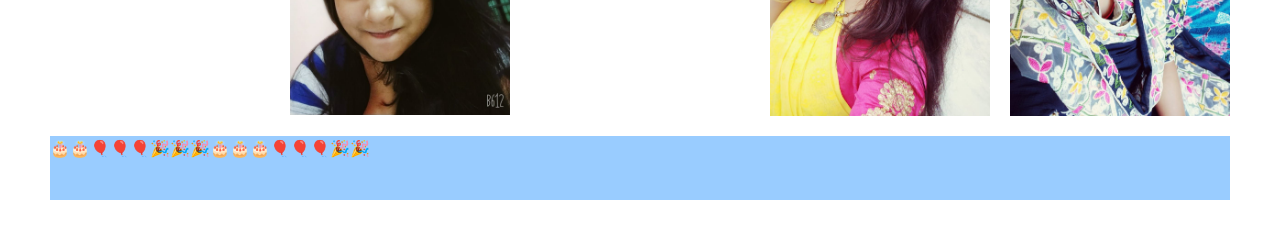
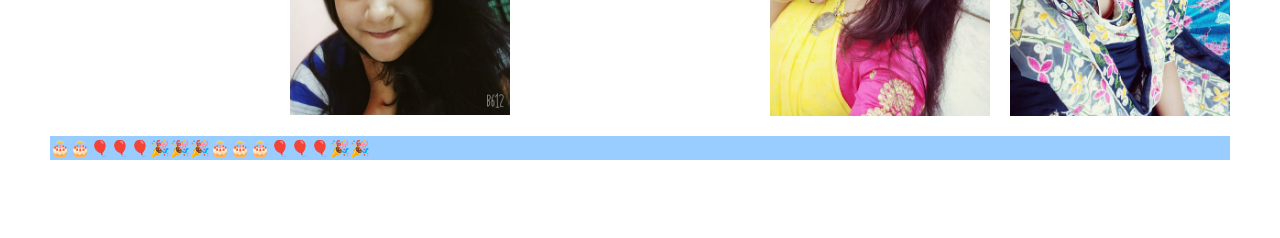
Before and after one commit to debasmitar0y/Gift, a plain HTML site: page index.html in a window 1280 px wide. Shown: the part 1270-1508 px from the top of the page. Drawn offline with nearby package versions, Linux system fonts and the light colour scheme.

Commit message:
Update templatemo-comparto.css

```diff
--- a/css/templatemo-comparto.css
+++ b/css/templatemo-comparto.css
@@ -277,7 +277,7 @@ h1, h2, h3, h4, h5, h6 { color: #333; }
   color: #fff;
 }
 
-.tm-gallery-section { padding-bottom: 40px; }
+.tm-gallery-section { padding-bottom: 0px; }
 
 .tm-gallery-outer {
   margin-left: -10px;
```
